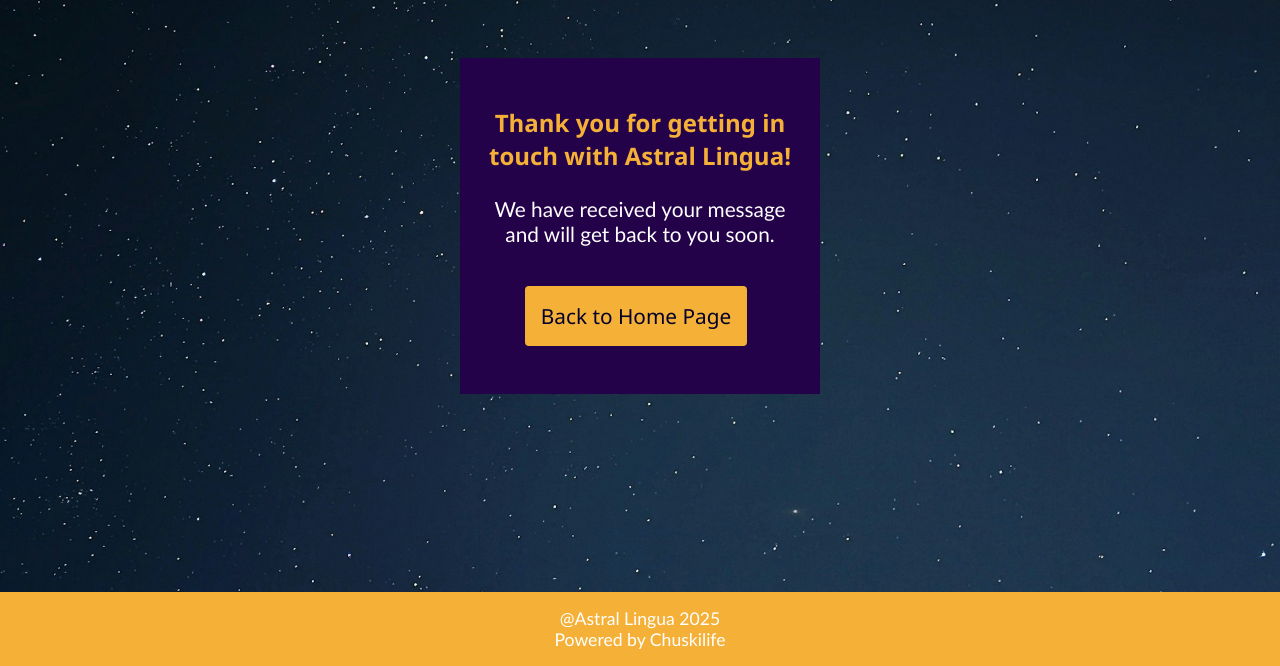
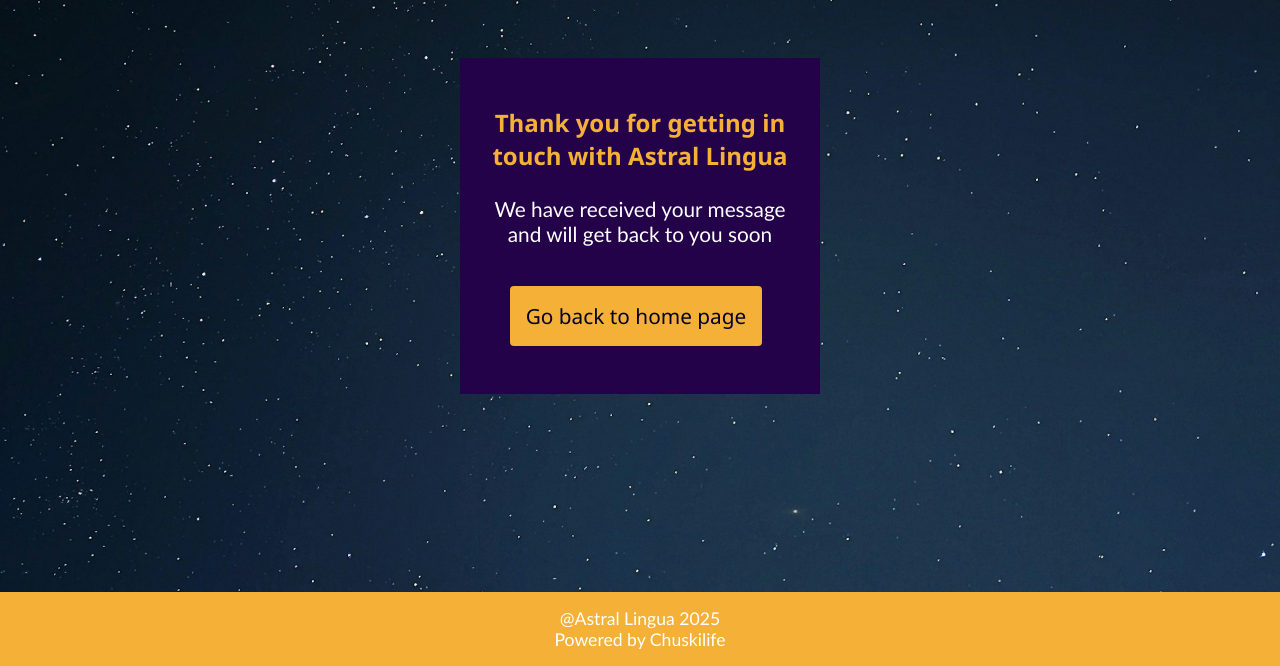
Before and after one commit to jorgeoliart/al-comingsoon-v2, a website built with Vite: page thankyou.html in a window 1280 px wide. Shown: the part 134-800 px from the top of the page. Built offline with nearby package versions, Linux system fonts and the light colour scheme.

Commit message:
Remove redundant class

```diff
--- a/src/style.css
+++ b/src/style.css
@@ -293,18 +293,6 @@
   margin-bottom: var(--space-md);
 }
 
-.success-message-container .success-back-button {
-  padding: var(--space-sm) var(--space-sm);
-  color: var(--color-blue);
-  border: none;
-  border-radius: 4px;
-  cursor: pointer;
-  margin-top: var(--space-sm);
-  transition: background-color 0.3s ease;
-  display: inline block;
-
-}
-
 /* --- Media queries --- */
 /* -- TABLET IN PORTRATIT */
 @media (min-width: 768px) and (max-width: 1023px) {
--- a/thankyou.html
+++ b/thankyou.html
@@ -13,9 +13,9 @@
      </header>
     <main class="main-content success-page">
         <section class="success-message-container"> <!-- Reusing your existing success message styles -->
-            <h3>Thank you for getting in touch with Astral Lingua!</h3>
-            <p>We have received your message and will get back to you soon.</p>
-            <button href="./index.html" class="back-button success-back-button">Back to Home Page</button> <!-- Link back to your landing page -->
+            <h3>Thank you for getting in touch with Astral Lingua</h3>
+            <p>We have received your message and will get back to you soon</p>
+            <button href="./index.html" class="back-button success-back-button">Go back to home page</button> <!-- Link back to your landing page -->
         </section>
     </main>
     <footer class="site-footer">
```
Also changed, not shown: dist/index.html.
